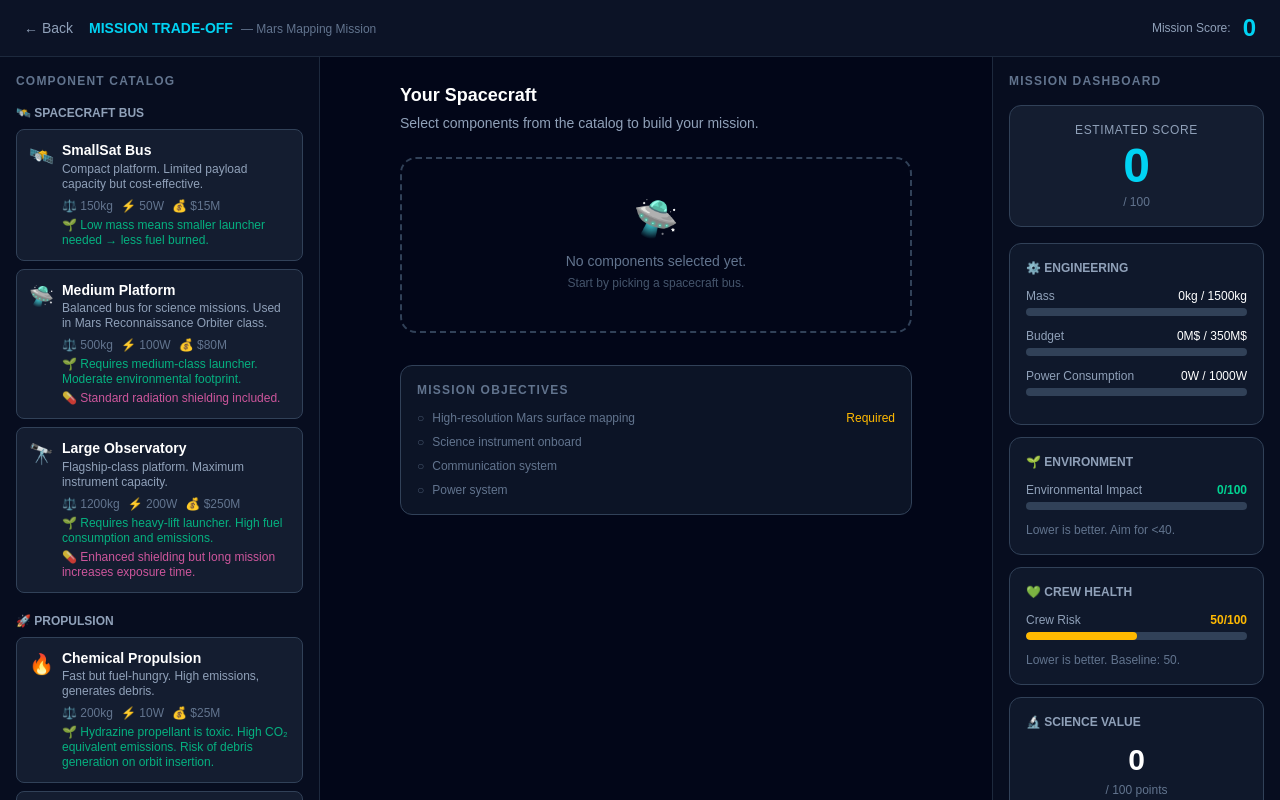
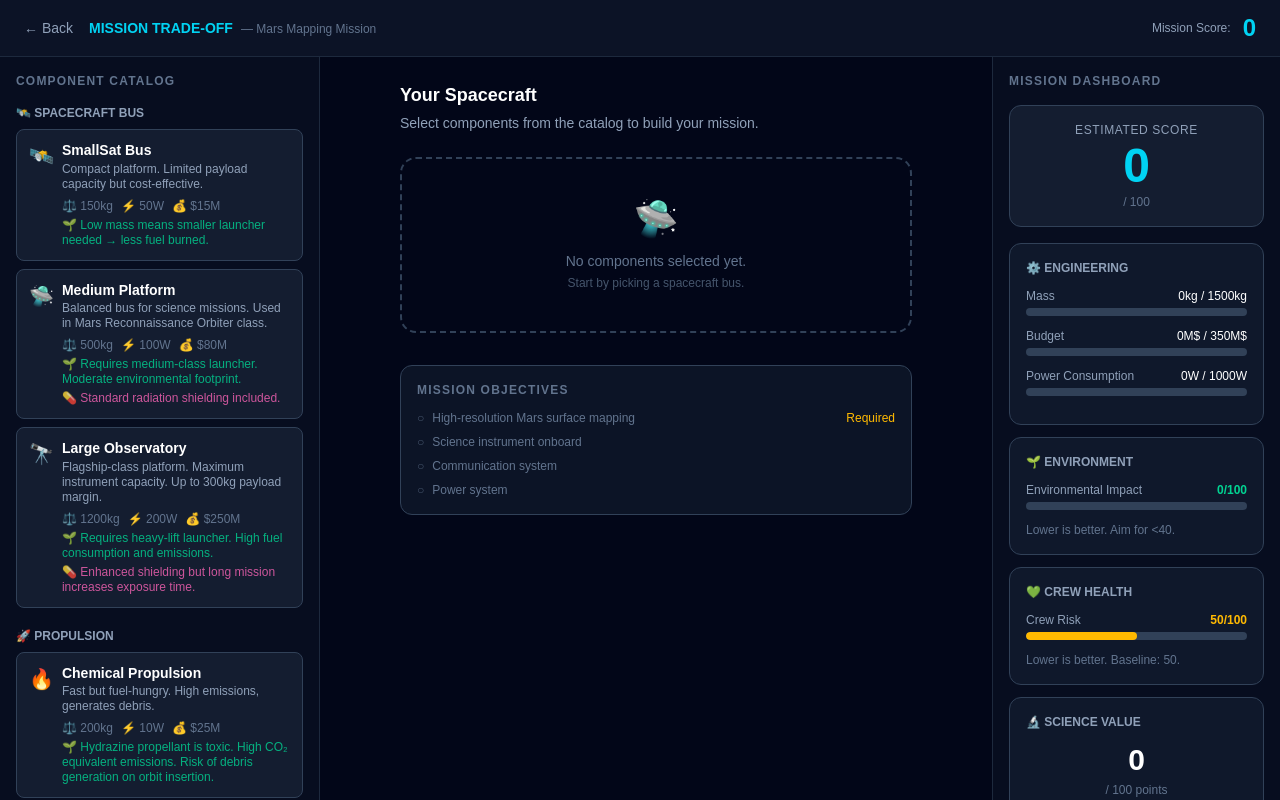
Before and after one commit to califastudio/mission-tradeoff, a Next.js app: page /game in a window 1280 px wide. Shown: the top 800 px of the page. Built offline with nearby package versions, Linux system fonts and the light colour scheme.

Commit message:
fix: force CDN cache bust - Large Observatory desc updated, mass 1200 budget 250 massLimit 1500

```diff
--- a/data/components.ts
+++ b/data/components.ts
@@ -34,7 +34,7 @@ export const ALL_COMPONENTS: SpacecraftComponent[] = [
     id: 'bus-large',
     name: 'Large Observatory',
     category: 'bus',
-    description: 'Flagship-class platform. Maximum instrument capacity.',
+    description: 'Flagship-class platform. Maximum instrument capacity. Up to 300kg payload margin.',
     mass: 1200, power: 200, budget: 250,
     envImpact: 80, crewRisk: 20, scienceValue: 0,
     icon: '🔭',
```
